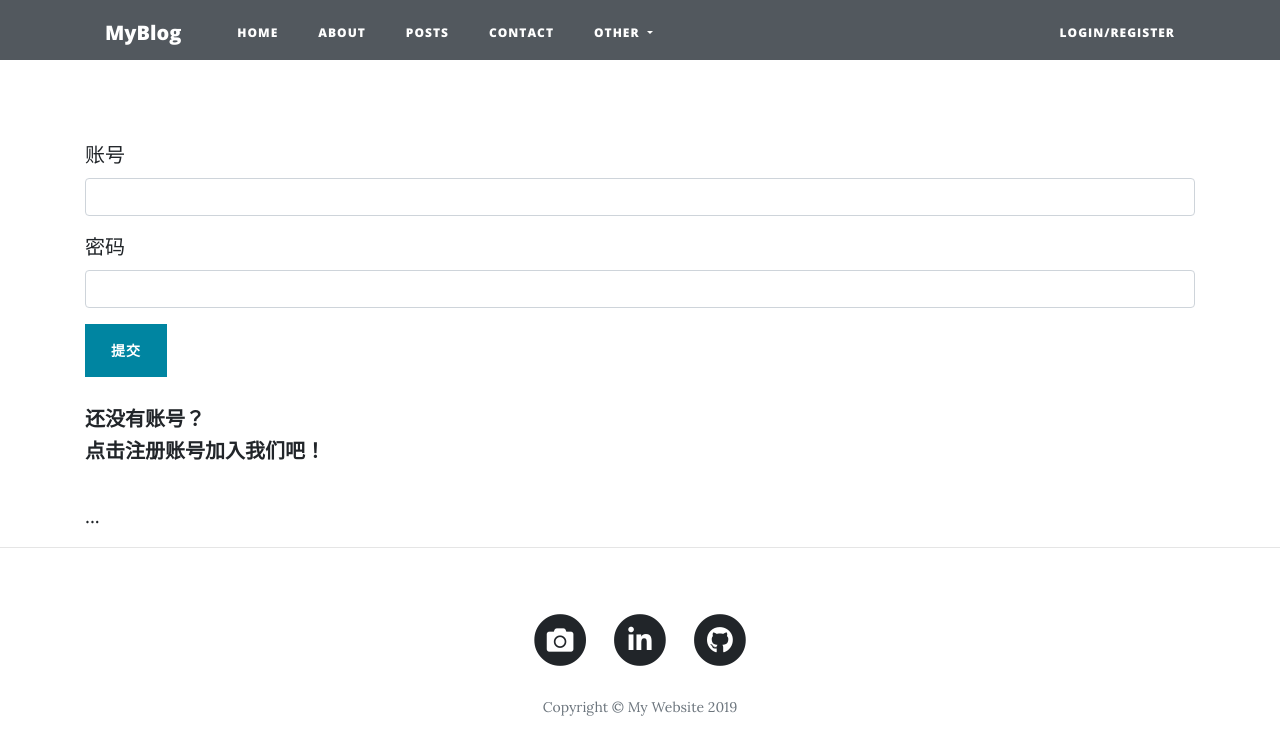
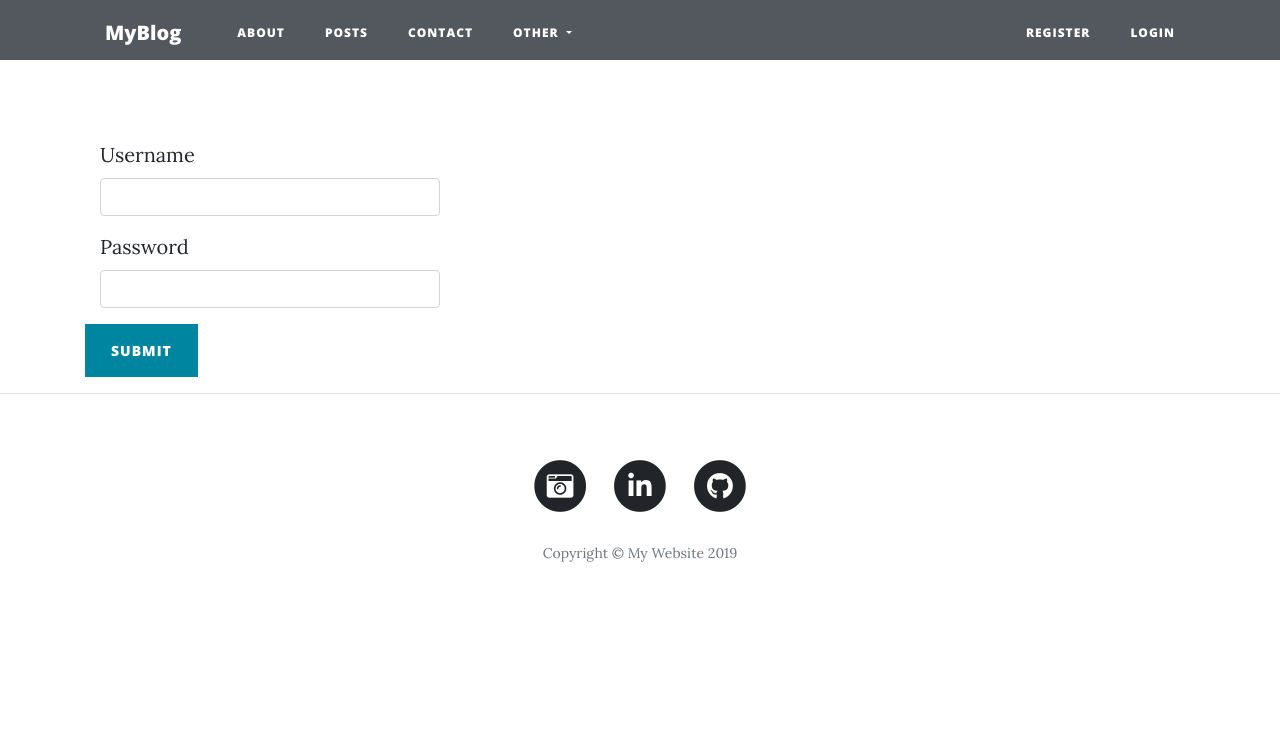
Before and after one commit to yuanjinq/myblog, a Django app: page /userprofile/login/ in a window 1280 px wide. Shown: the top 755 px of the page. Run offline with Django 3.2, Linux system fonts and the light colour scheme; some libraries are stand-ins or nearby versions.

Commit message:
fixed some bugs

```diff
--- a/blog/templates/blog/footer.html
+++ b/blog/templates/blog/footer.html
@@ -9,7 +9,7 @@
               <a href="http://rescue.lofter.com/"target="_blank">
                 <span class="fa-stack fa-lg">
                   <i class="fas fa-circle fa-stack-2x"></i>
-                  <i class="fa fa-camera fa-stack-1x fa-inverse"></i>
+                  <i class="fa fa-camera-retro fa-stack-1x fa-inverse"></i>
                 </span>
               </a>
             </li>
--- a/blog/templates/blog/header.html
+++ b/blog/templates/blog/header.html
@@ -17,9 +17,6 @@
         <div class="collapse navbar-collapse" id="links">
             <ul class="navbar-nav mr-auto">
 				<li class="nav-item">
-				<a class="nav-link" href="{% url 'blog:index'%}">Home</a>
-				</li>
-				<li class="nav-item">
 				<a class="nav-link" href="{% url 'blog:about'%}">About</a>
 				</li>
 				<li class="nav-item">
@@ -33,9 +30,7 @@
                         Other
                     </a>
                     <div class="dropdown-menu" aria-labelledby="navbarDropdownMenuLink">
-                        <a class="dropdown-item" href="#">Dropdown 1</a>
-                        <a class="dropdown-item" href="#">Dropdown 2</a>
-                        <a class="dropdown-item" href="#">Dropdown 3</a>
+                        <a class="dropdown-item" href="#">Nothing</a>
                     </div>
                 </li>
             </ul>
@@ -44,7 +39,12 @@
 		<!-- 如果用户已经登录，则显示用户名下拉框 -->
 			<div class="collapse navbar-collapse" id="account">
 				<ul class="navbar-nav ml-auto">
-					<li class="nav-item ml-auto"><a class="nav-link" href="#">{{ user.username }}</a></li>
+					{% if request.user.is_superuser %}
+						<li class="nav-item ml-auto"><a class="nav-link" href="/admin">{{ user.username }}</a></li>
+					{% else %}
+						<li class="nav-item ml-auto"><a class="nav-link" href="#">{{ user.username }}</a></li>
+					{% endif %}
+
 					<li class="nav-item ml-auto"><a class="nav-link" href="{% url 'userprofile:logout' %}">Logout</a></li>
 				</ul>
 			</div>
@@ -52,7 +52,8 @@
 		{% else %}
 			<div class="collapse navbar-collapse" id="account">
 				<ul class="navbar-nav ml-auto">
-					<li class="nav-item ml-auto"><a class="nav-link" href="{% url 'userprofile:login' %}">Login/Register</a></li>
+					<li class="nav-item ml-auto"><a class="nav-link" href="{% url 'userprofile:register' %}">Register</a></li>
+					<li class="nav-item ml-auto"><a class="nav-link" href="{% url 'userprofile:login' %}">Login</a></li>
 				</ul>
 			</div>
 		<!-- if 语句在这里结束 -->
--- a/userprofile/templates/userprofile/login.html
+++ b/userprofile/templates/userprofile/login.html
@@ -20,28 +20,20 @@
             <form method="post" action=".">
                 {% csrf_token %}
                 <!-- 账号 -->
-                <div class="form-group">
-                    <label for="username">账号</label>
+                <div class="form-group col-md-4">
+                    <label for="username">Username</label>
                     <input type="text" class="form-control" id="username" name="username">
                 </div>
                 <!-- 密码 -->
-                <div class="form-group">
-                    <label for="password">密码</label>
+                <div class="form-group col-md-4">
+                    <label for="password">Password</label>
                     <input type="password" class="form-control" id="password" name="password">
                 </div>
                 <!-- 提交按钮 -->
-                <button type="submit" class="btn btn-primary">提交</button>
+                <button type="submit" class="btn btn-primary">Submit</button>
+
             </form>
         </div>
-		<div class="col-12">
-			<br>
-			<h5>还没有账号？</h5>
-			<h5>点击<a href='{% url "userprofile:register" %}'>注册账号</a>加入我们吧！</h5>
-			<br>
-			<form method="post" action=".">
-				...
-			</form>
-		</div>
     </div>
 </div>
 
--- a/userprofile/views.py
+++ b/userprofile/views.py
@@ -42,6 +42,7 @@ def user_register(request):
             new_user.set_password(user_register_form.cleaned_data['password'])
             new_user.save()
             # 保存好数据后立即登录并返回博客列表页面
+            setattr(new_user, 'backend', 'django.contrib.auth.backends.RemoteUserBackend')
             login(request, new_user)
             return redirect("blog:index")
         else:
```
Also changed, not shown: blog/templates/blog/detail.html (+8 -8 lines), userprofile/templates/userprofile/register.html (+4 -4 lines).
